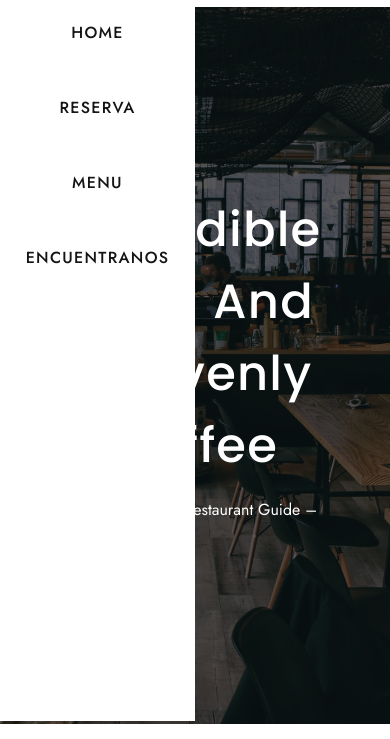
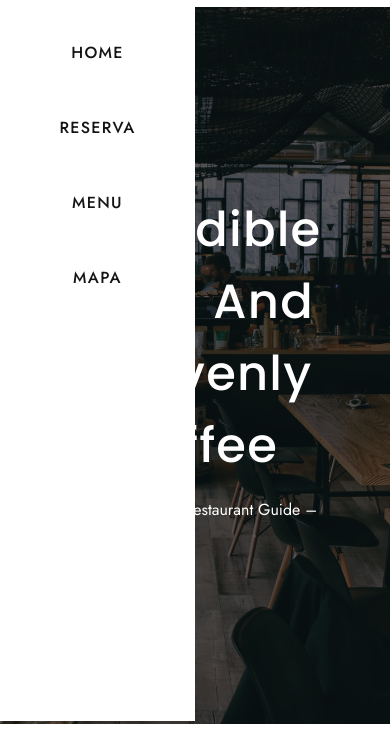
Before and after one commit to cvargas31/brew-coffe-company, a website: page index.html in a window 390 px wide. Both pictures are taken after a click on the element 42 px from the left and 59 px from the top of the page. Shown: the part 105-844 px from the top of the page. Drawn offline with Linux system fonts and the light colour scheme; files that its build step writes are made by us from their sources.

Commit message:
add 20px to top positioning on the links for the mobile menu

```diff
--- a/app/js/script.js
+++ b/app/js/script.js
@@ -16,7 +16,7 @@ const navSlide = () => {
         link.style.animation = "";
       } else {
         link.style.animation = `navLinkFade 0.5s ease forwards ${
-          index / 7 + 0.2
+          index / 5
         }s`;
       }
     });
--- a/app/scss/components/navbar.scss
+++ b/app/scss/components/navbar.scss
@@ -123,7 +123,7 @@
 
       &__container{
         min-height: rem(300);
-        top: 0;
+        top: rem(20);
         position: absolute;
 
         li {
--- a/index.html
+++ b/index.html
@@ -80,7 +80,7 @@
               <li><a href="">Home</a></li>
               <li><a href="">Reserva</a></li>
               <li><a href="">Menu</a></li>
-              <li><a href="">Encuentranos</a></li>
+              <li><a href="">Mapa</a></li>
             </div>
           </ul>
 
```
Also changed, not shown: dist/script.js, dist/style.css, 2 other files.
